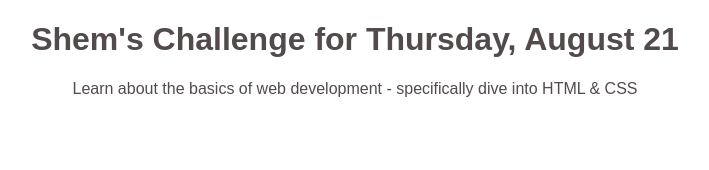
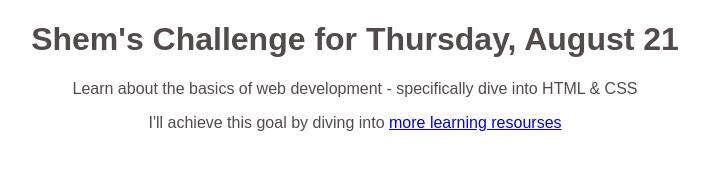
Before and after one commit to shem4soul/100-days-of-coding-challenge, a plain HTML site: page index.html in a window 1280 px wide. Shown: the whole page, without its empty margins (285-994 px from the left). Drawn offline with Linux system fonts and the light colour scheme.

Commit message:
added link

```diff
--- a/index.html
+++ b/index.html
@@ -8,5 +8,6 @@
 <body>
     <h1 style="font-family:  sans-serif; text-align: center; color: rgb(83, 75, 75)">Shem's Challenge for Thursday, August 21 </h1>
     <p style="font-family: sans-serif; text-align: center ; color: rgb(83, 75, 75);">Learn about the basics of web development - specifically dive into HTML & CSS</p>
-</body>
+
+    <p style="font-family: sans-serif; text-align: center ; color: rgb(83, 75, 75);">I'll achieve this goal by diving into <a href="http://google.com">more learning resourses</a></p>
 </html>
```
